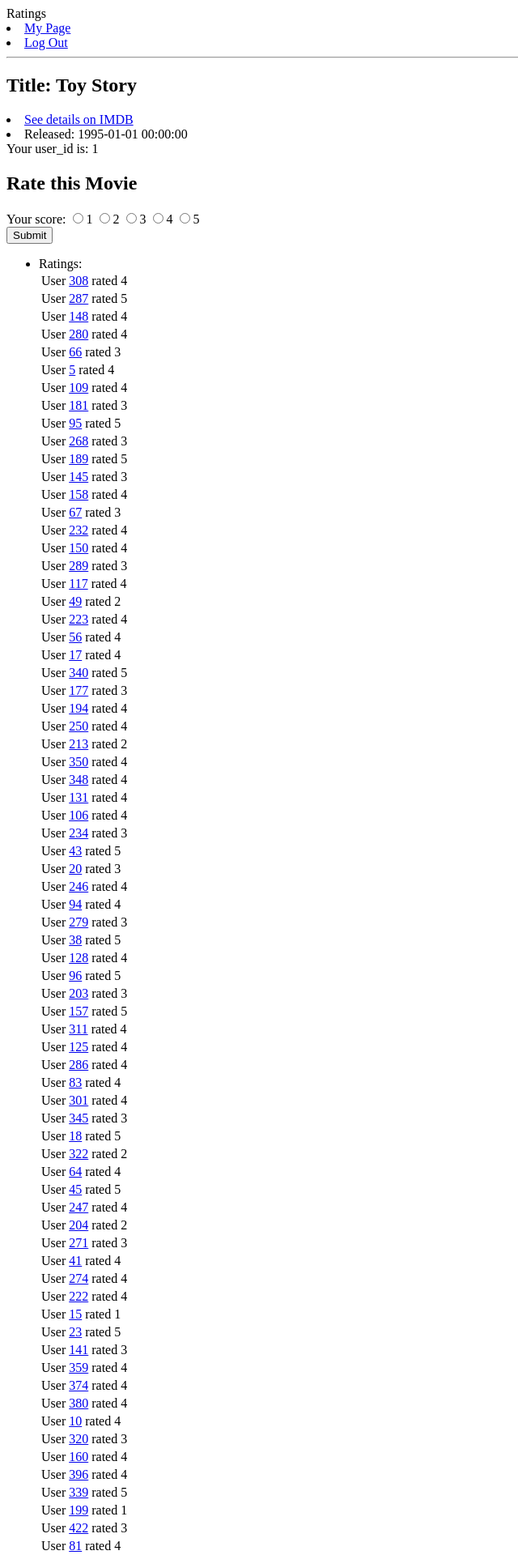
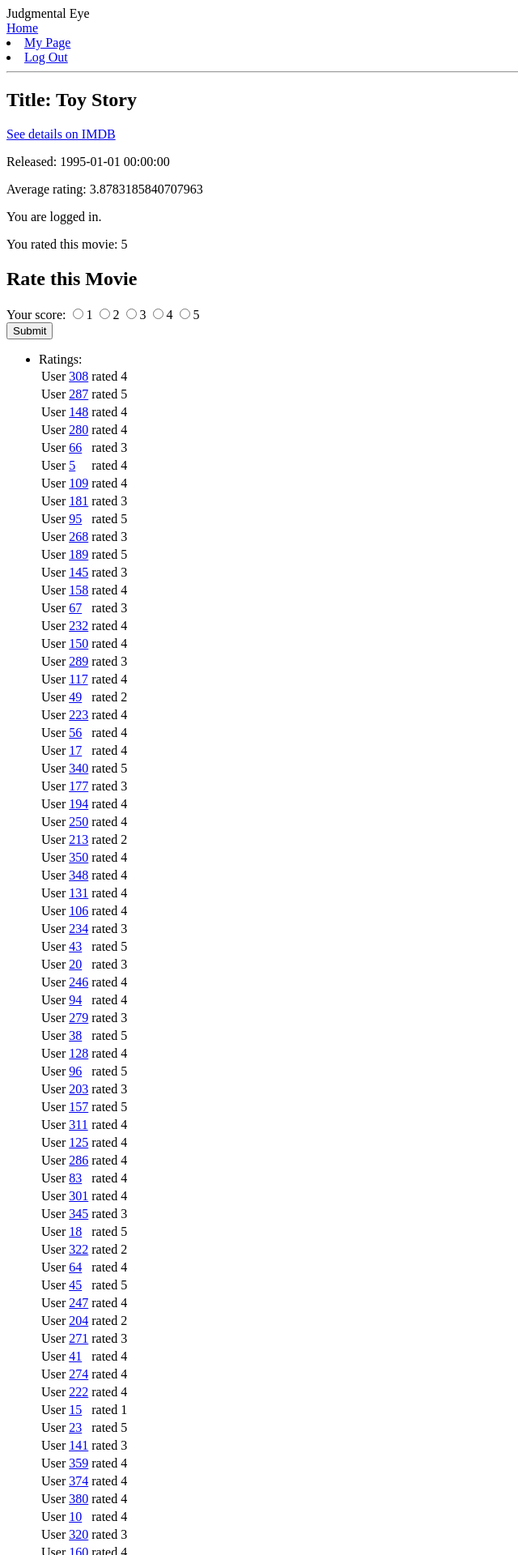
Before and after one commit to taliegarcia-zz/movie-ratings-site, a Flask app: page /movies/1 in a window 1280 px wide. Shown: the top 1920 px of the page at 81% size, without its empty margins (0-640 px from the left). Run offline with Flask 2, Linux system fonts and the light colour scheme; the visitor is signed in with stand-in values (Sample User, id 1); data comes from the database, SQL or seed files in the repository; both versions use the stored data as it was after the commit.

Commit message:
machine learning section complete. movie page can now display if user scored a movie or not, if not it offers a prediction. movie page also displays average user rating. base.html updated with link to homepage.

```diff
--- a/server.py
+++ b/server.py
@@ -74,19 +74,48 @@
     return render_template("movie_list.html", movies_list = movies_list)
 
 
-
-@app.route("/movies/<int:id>") # GET request, goes to indiv. movie page
+#-#-#-#- Default GET of movie_id page -#-#-#-#
+@app.route("/movies/<int:id>", methods=["GET"])
 def get_movie_id(id):
     """Display movie page by movie_id.
     Also, based on logged in user, display their rating for that movie, if defined.
     """
 
-    movie_object = Movie.query.get(id)
+    movie = Movie.query.get(id)
     user_id = session.get("logged_in_user_id")
 
-    return render_template("movie.html", movie_object=movie_object, user_id=user_id)
+    if user_id:
+        # returns the smart object, rating, associated with user if they have already scored the movie
+        user_rating = Rating.query.filter_by(movie_id = movie.movie_id,
+                                            user_id = user_id).first()
+    else:
+        user_rating = None
+
+    rating_scores = [r.score for r in movie.ratings]
+    avg_rating = float(sum(rating_scores)) / len(rating_scores)
+
+    prediction = None
+    # initializing prediction variable
 
 
+    # Prediction code: only predict if the user hasn't rated it.
+
+    if (not user_rating) and user_id:
+        # if user_rating is None AND they are logged in
+        user = User.query.get(user_id)
+        # get the user object by user_id
+
+        if user:
+            # if the user is found in our db, call the predict_rating method on it
+            prediction = user.predict_rating(movie)
+
+    return render_template("movie.html",
+                        movie_object=movie,
+                        user_rating=user_rating,
+                        average=avg_rating,
+                        prediction=prediction)
+
+#-#-#-#- POST of movie_id page when user submits a new score -#-#-#-#
 @app.route("/movies/<int:id>", methods=["POST"])
 def score_movie(id):
     """When user submits a new score on the movie page,
@@ -94,24 +123,47 @@
     or update the score if it already exists.
     """
 
-    movie_object = Movie.query.get(id)
-    user_id = session["logged_in_user_id"]
+    movie = Movie.query.get(id)
+    user_id = session.get("logged_in_user_id")
     score = request.form.get("score")
 
+    if user_id:
+        user_rating = Rating.query.filter_by(movie_id = movie.movie_id,
+                                            user_id = user_id).first()
 
-    ratings_object = Rating.query.filter_by(movie_id = movie_object.movie_id, user_id = user_id).first()
-    # returns a smart object if that user has already scored the movie
+    if user_rating:
+        user_rating.score = score
 
-    if ratings_object:
-        ratings_object.score = score # if the score already exists, update it with this newly inputted score
     else:
-        ratings_object = Rating(movie_id=movie_object.movie_id, user_id=user_id, score=score)
-        db.session.add(ratings_object)
-        # if no preexisting score is found, and so no smart object, insert a new entry in the ratings table
+        new_rating_to_insert = Rating(movie_id=movie_object.movie_id, user_id=user_id, score=score)
+        db.session.add(new_rating_to_insert)
 
     db.session.commit()
 
-    return render_template("movie.html", movie_object=movie_object, user_id=user_id, score=ratings_object.score)
+    rating_scores = [r.score for r in movie.ratings]
+    avg_rating = float(sum(rating_scores)) / len(rating_scores)
+
+    prediction = None
+    # initializing prediction variable
+
+    # Prediction code: only predict if the user hasn't rated it.
+
+    if (not user_rating) and user_id:
+        # if user_rating is None AND they are logged in
+        user = User.query.get(user_id)
+        # get the user object by user_id
+
+        if user:
+            # if the user is found in our db, call the predict_rating method on it
+            prediction = user.predict_rating(movie)
+
+
+
+    return render_template("movie.html",
+                        movie_object=movie,
+                        user_rating=user_rating,
+                        average=avg_rating,
+                        prediction=prediction)
 
 
 @app.route("/login")
--- a/templates/base.html
+++ b/templates/base.html
@@ -7,8 +7,10 @@
     </head>
 
     <body>
-      Ratings
-
+      Judgmental Eye
+        <div class="home">
+            <a href="/">Home</a>
+        </div>
         <!-- show if logged in or not -->
         <div class="logstatus">
             {% if "logged_in_user_id" in session %}
@@ -33,10 +35,6 @@
 
             {% block content %} put your content here {% endblock %}
 
-        <div class="home">
-            <a href="/">Home</a>
-        </div>
-
     </body>
 
 </html>
--- a/templates/movie.html
+++ b/templates/movie.html
@@ -3,25 +3,29 @@
 
     <h2>Title: {{ movie_object.title }} </h2>
 
-        <li>
+        <p>
           <a href="{{ movie_object.imdb_url }}">See details on IMDB</a>
-        </li>
-        <li>
+        </p>
+        <p>
           Released: {{ movie_object.released_at }}
-        </li>
+        </p>
 
-        <!-- Enter movie rating? -->
+        <p>Average rating: {{ average }}</p>
+
+
         {% if "logged_in_user_id" in session %}
-          Your user_id is: {{ user_id }}
+          <p>You are logged in.</p>
+
+          {% if prediction %}
+            <p>We predict you will rate this movie {{ prediction }}.</p>
+
+          {% else %}
+            <p>You rated this movie: {{ user_rating.score }}
+
+          {% endif %}
 
         {% endif %}
 
-        <!-- "if <variable> is defined" can be used as an if statement in jinja2 - this will show score only if a score has been provided by user -->
-        {% if score is defined %}
-          <div class="current">
-            Your Rating: {{ score }}
-          </div>
-        {% endif %}
 
       <form class="movie-rating-form" action='/movies/{{ movie_object.movie_id }}' method="POST">
 
@@ -39,17 +43,14 @@
          <button class="rate" type="submit">Submit</button>
       </form>
 
-
-
-
       <ul>
         <li>Ratings:
 
               <table class="rating_list">
               {% for rating in movie_object.ratings %}
                 <tr>
-
-                   <td>User <a href="/users/{{ rating.user_id }}">{{ rating.user_id }}</a> rated {{ rating.score }}</td>
+                   <td>User <a href="/users/{{ rating.user_id }}">{{ rating.user_id }}</a></td>
+                   <td> rated {{ rating.score }}</td>
                 </tr>
 
               {% endfor %}
```
Also changed, not shown: ratings.db.
